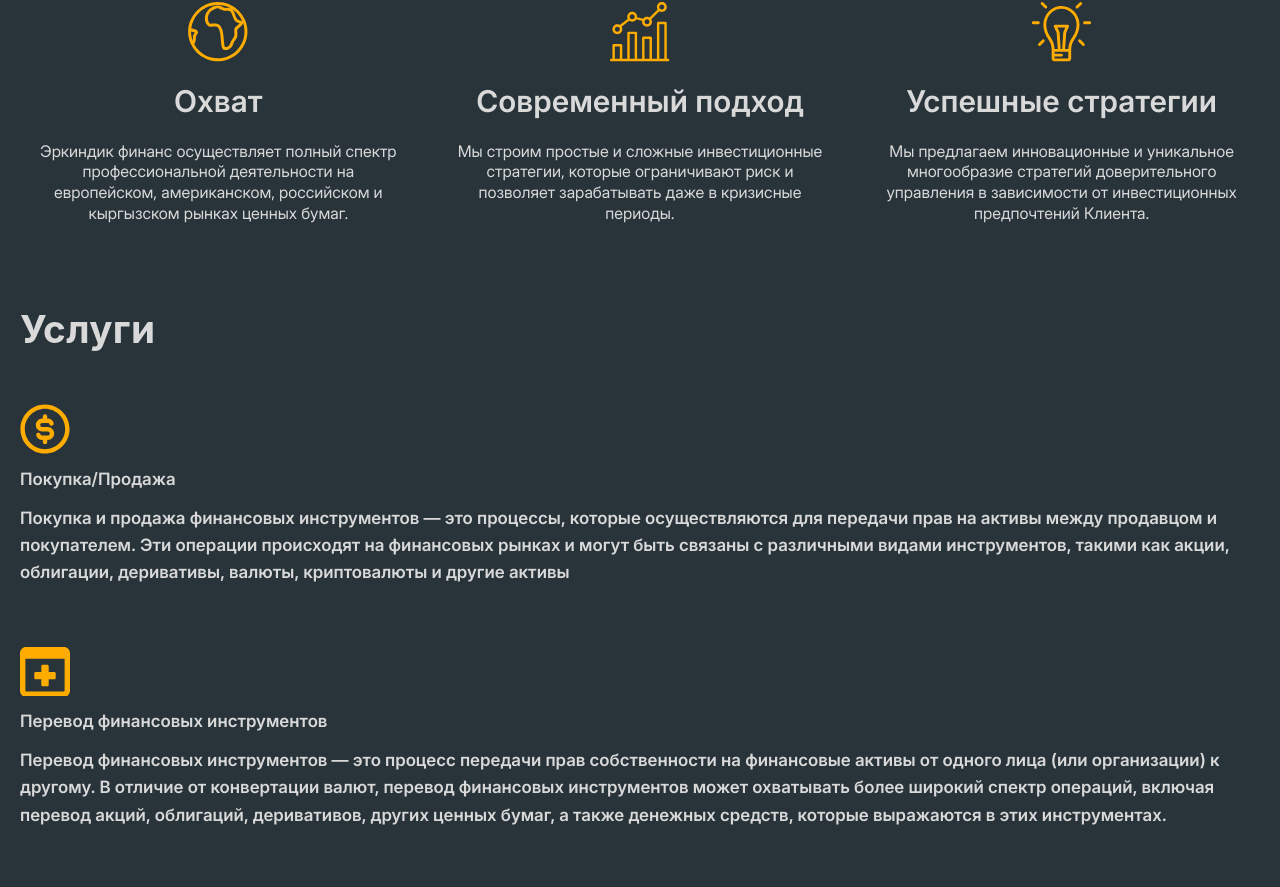
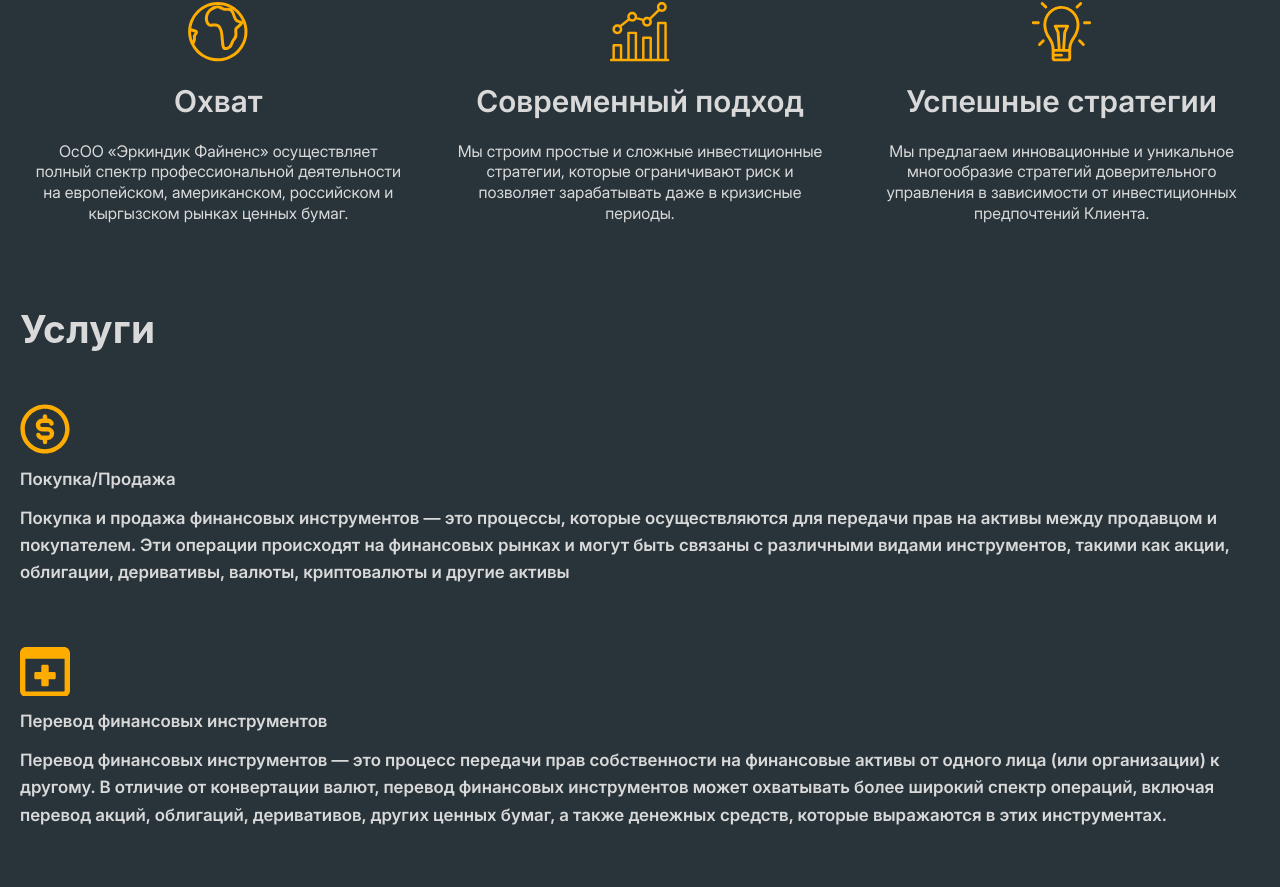
Before and after one commit to IsaRakhatbekov/erkindik-finance, a Next.js app: page / in a window 1280 px wide. Shown: the part 1139-2026 px from the top of the page. Built offline with nearby package versions, Linux system fonts and the light colour scheme; no server answers.

Commit message:
last fix hopefully

```diff
--- a/src/ui/Why/Why.tsx
+++ b/src/ui/Why/Why.tsx
@@ -16,9 +16,9 @@ export const Why = () => {
             </div>
             <h4 className={styles.innerTitle}>Охват</h4>
             <p className={styles.text}>
-              Эркиндик финанс осуществляет полный спектр профессиональной
-              деятельности на европейском, американском, российском и кыргызском
-              рынках ценных бумаг.
+              ОсОО «Эркиндик Файненс» осуществляет полный спектр
+              профессиональной деятельности на европейском, американском,
+              российском и кыргызском рынках ценных бумаг.
             </p>
           </li>
           <li className={styles.item}>
```
